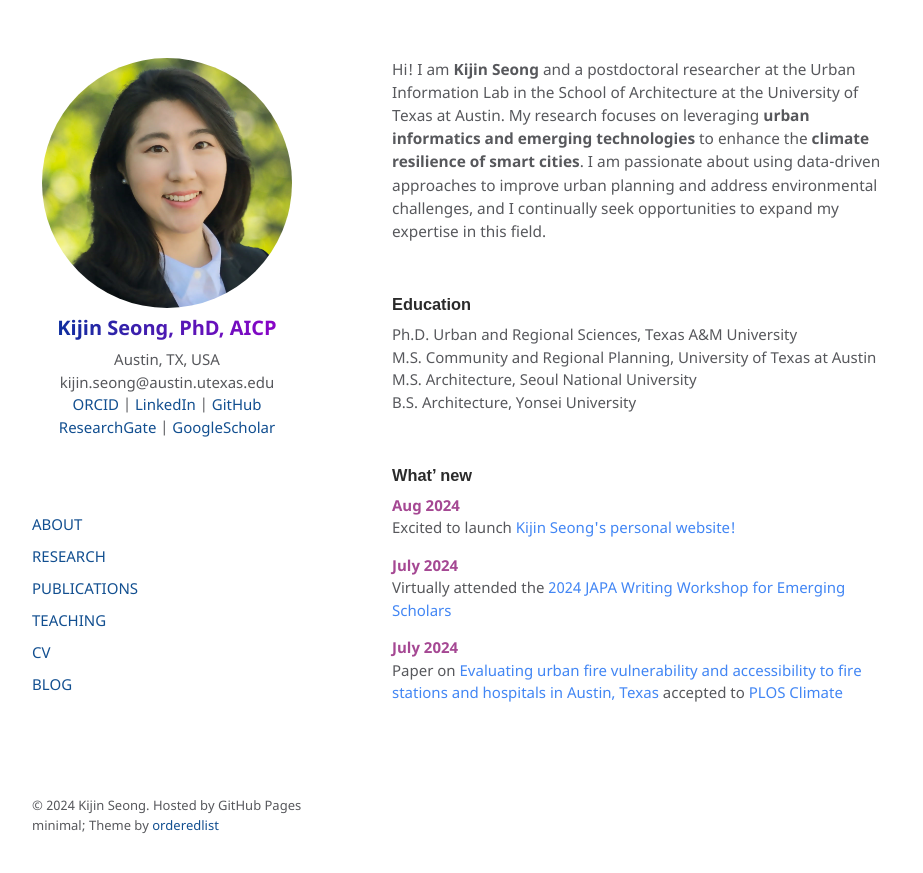
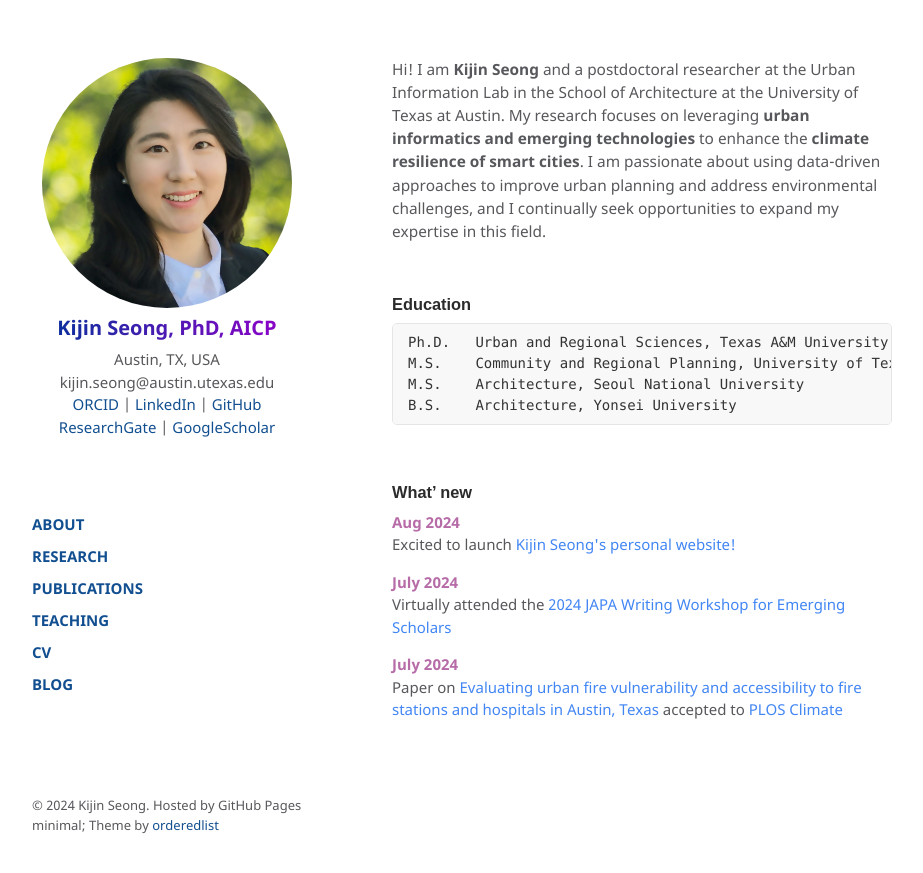
Before and after one commit to kijinseong/kijinseong.github.io, a Jekyll site: the page built from index.md, in a window 1280 px wide. Shown: the top 873 px of the page, without its empty margins (178-1101 px from the left). Built offline with Jekyll 4.4.1, drawn with Linux system fonts in a browser that asks for light colours.

Commit message:
Minor revisions

```diff
--- a/_layouts/default.html
+++ b/_layouts/default.html
@@ -49,12 +49,12 @@
       <br />
       <br />
 
-        <p style="line-height: 17px;"><a href="/about" style="color: #124F90;">ABOUT</a></p>
-        <p style="line-height: 17px;"><a href="/research" style="color: #124F90;">RESEARCH</a></p>
-        <p style="line-height: 17px;"><a href="/publications" style="color: #124F90;">PUBLICATIONS</a></p>
-        <p style="line-height: 17px;"><a href="/teaching" style="color: #124F90;">TEACHING</a></p>
-        <p style="line-height: 17px;"><a href="/cv" style="color: #124F90;">CV</a></p>
-        <p style="line-height: 17px;"><a href="/blog" style="color: #124F90;">BLOG</a></p>
+        <p style="line-height: 17px;"><a href="/about" style="color: #124F90; font-weight: bold;">ABOUT</a></p>
+        <p style="line-height: 17px;"><a href="/research" style="color: #124F90; font-weight: bold;">RESEARCH</a></p>
+        <p style="line-height: 17px;"><a href="/publications" style="color: #124F90; font-weight: bold;">PUBLICATIONS</a></p>
+        <p style="line-height: 17px;"><a href="/teaching" style="color: #124F90; font-weight: bold;">TEACHING</a></p>
+        <p style="line-height: 17px;"><a href="/cv" style="color: #124F90; font-weight: bold;">CV</a></p>
+        <p style="line-height: 17px;"><a href="/blog" style="color: #124F90; font-weight: bold;">BLOG</a></p>
 
       </header>
 
--- a/index.md
+++ b/index.md
@@ -6,25 +6,26 @@ layout: default
 
 <br />
 ### Education
-<p>
-Ph.D.   Urban and Regional Sciences, Texas A&M University<br />
-M.S.    Community and Regional Planning, University of Texas at Austin<br />
-M.S.    Architecture, Seoul National University<br />
-B.S.    Architecture, Yonsei University</p>
+<pRE>
+Ph.D.   Urban and Regional Sciences, Texas A&M University
+M.S.    Community and Regional Planning, University of Texas at Austin
+M.S.    Architecture, Seoul National University
+B.S.    Architecture, Yonsei University
+</pre>
 
 <br />
 
 ### What' new
 
 <p>
-  <strong style="color: #a54893;">Aug 2024</strong><br />
+  <strong style="color: #b76ca8;">Aug 2024</strong><br />
   Excited to launch <a href="http://kijinseong.github.io/" target="_blank">Kijin Seong's personal website!</a>
 </p>
 <p>
-  <strong style="color: #a54893;">July 2024</strong><br />
-  Virtually attended the <a href="https://planning-org-uploaded-media.s3.amazonaws.com/document/097dc73a-b45e-40d1-a79c-06446cdabd302024-JAPA-Writing-Workshop-for-Emerging-Scholarsv2.pdf/">2024 JAPA Writing Workshop for Emerging Scholars</a>
+  <strong style="color: #b76ca8;">July 2024</strong><br />
+  Virtually attended the <a href="/files/Documents/2024-JAPA-Writing-Workshop-for-Emerging-Scholarsv2.pdf/">2024 JAPA Writing Workshop for Emerging Scholars</a>
 </p>
 <p>
-  <strong style="color: #a54893;">July 2024</strong><br />
+  <strong style="color: #b76ca8;">July 2024</strong><br />
   Paper on <a href="https://doi.org/10.1371/journal.pclm.0000448">Evaluating urban fire vulnerability and accessibility to fire stations and hospitals in Austin, Texas</a> accepted to <a href="https://journals.plos.org/climate/">PLOS Climate</a>
 </p>
```
Also changed, not shown: 1 other file.
